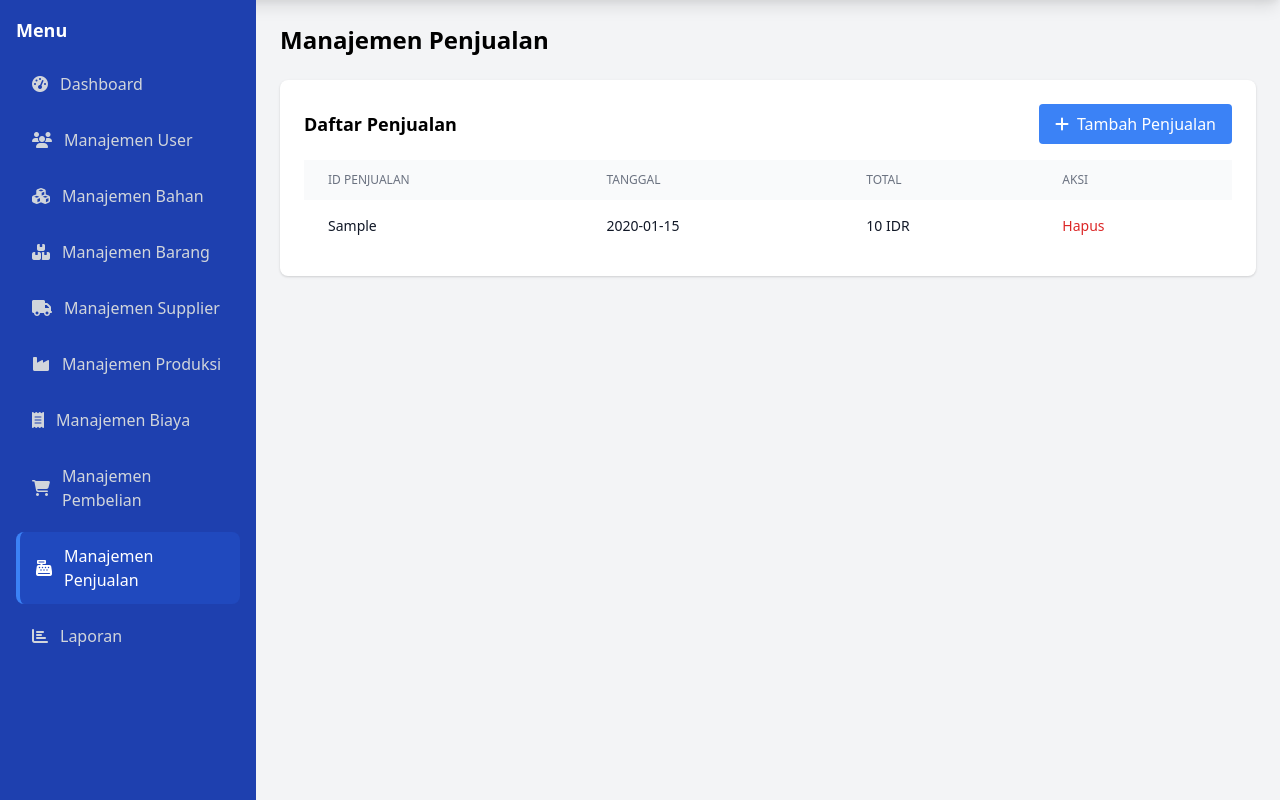
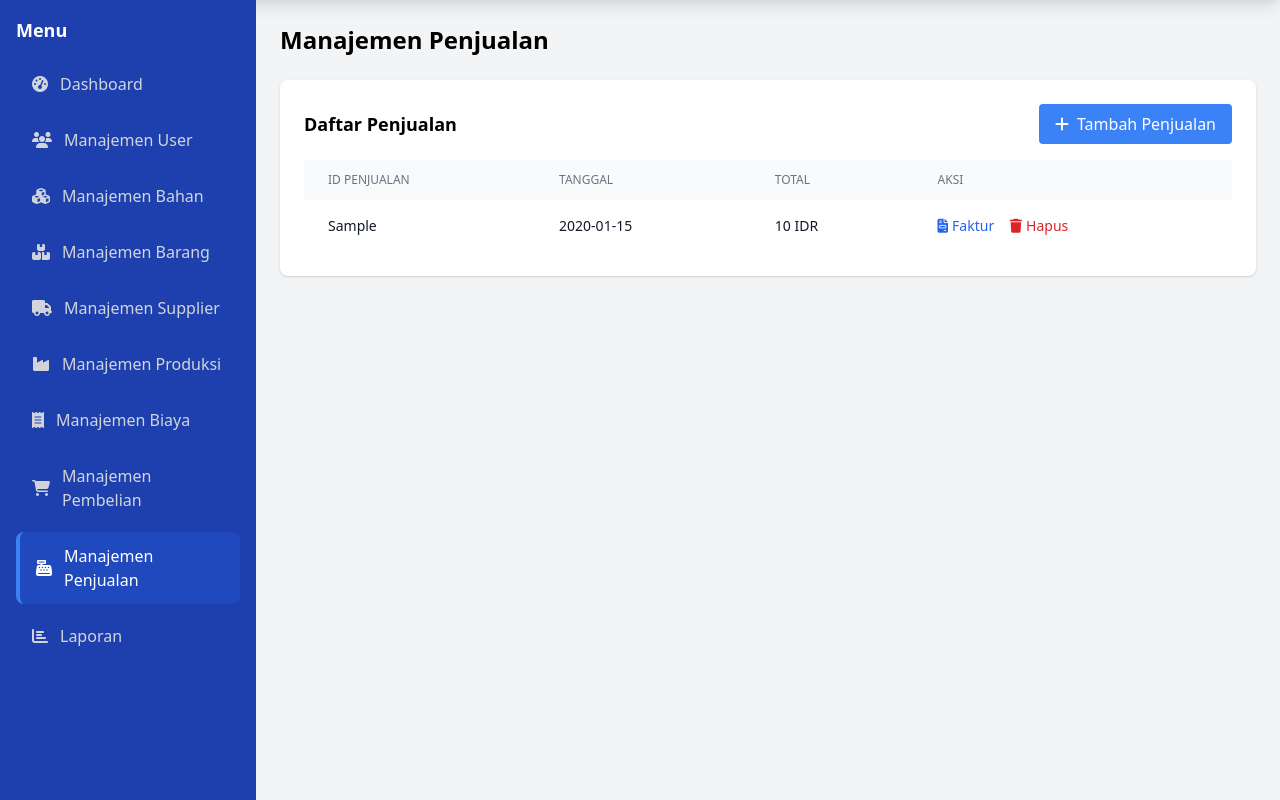
Before and after one commit to lana-techn/kas-cv, a PHP site: page /pages/sales_management.php in a window 1280 px wide. Shown: the part 80-880 px from the top of the page. Run offline with PHP 8.4, Linux system fonts and the light colour scheme; a user stored in the database is signed in; tables that the repository leaves empty hold one stand-in row (values such as "Sample post").

Commit message:
feat(sales/purchase): add invoice links and improve action buttons
Add invoice links with icons to both sales and purchase management pages
Improve delete buttons by adding trash icons for better visual consistency

```diff
--- a/pages/sales_management.php
+++ b/pages/sales_management.php
@@ -130,7 +130,12 @@ $products = $stmt->fetchAll(PDO::FETCH_ASSOC);
                                     <td class="px-6 py-4 whitespace-nowrap text-sm text-gray-900"><?php echo htmlspecialchars($sale['tgl_jual']); ?></td>
                                     <td class="px-6 py-4 whitespace-nowrap text-sm text-gray-900"><?php echo formatCurrency($sale['total_jual']); ?></td>
                                     <td class="px-6 py-4 whitespace-nowrap text-sm font-medium">
-                                        <button onclick="deleteSale('<?php echo $sale['id_penjualan']; ?>')" class="text-red-600 hover:text-red-900">Hapus</button>
+                                        <a href="faktur_penjualan.php?id=<?php echo $sale['id_penjualan']; ?>" class="text-blue-600 hover:text-blue-900 mr-3">
+                                            <i class="fas fa-file-invoice mr-1"></i>Faktur
+                                        </a>
+                                        <button onclick="deleteSale('<?php echo $sale['id_penjualan']; ?>')" class="text-red-600 hover:text-red-900">
+                                            <i class="fas fa-trash mr-1"></i>Hapus
+                                        </button>
                                     </td>
                                 </tr>
                             <?php endforeach; ?>
```
Also changed, not shown: pages/purchase_management.php (+6 -1 lines).
